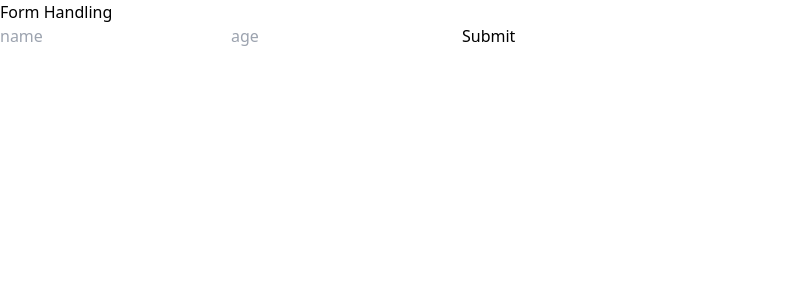
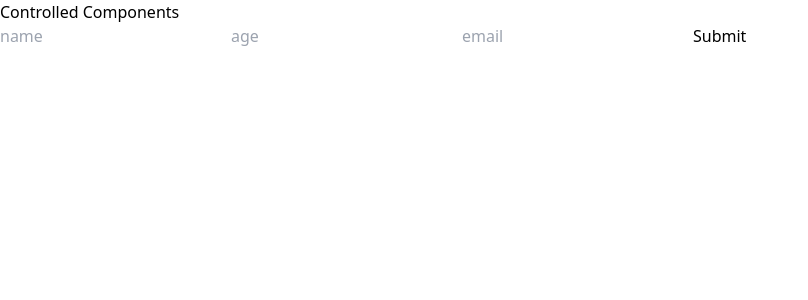
Before and after one commit to milindkusahu/React-Concepts, a React (Vite) app: page / in a window 1280 px wide. Shown: the top 300 px of the page, without its empty margins (0-808 px from the left). Built offline with nearby package versions, Linux system fonts and the light colour scheme.

Commit message:
Form handling (Controlled Components)

```diff
--- a/src/App.jsx
+++ b/src/App.jsx
@@ -4,7 +4,8 @@
 // import CardSlide from "./components/CardSlide";
 // import Friends from "./components/Friends/Friends";
 // import Music from "./components/Music/Music";
-import FormHandling from "./components/FormHandling/FormHandling";
+// import FromsUseRef from "./components/FormHandling/FromsUseRef";
+import Controlled from "./components/FormHandling/Controlled";
 
 // import "./App.css";
 
@@ -17,7 +18,8 @@ const App = () => {
       {/* <CardSlide /> */}
       {/* <Friends /> */}
       {/* <Music /> */}
-      <FormHandling />
+      {/* <FromsUseRef /> */}
+      <Controlled />
     </>
   );
 };
--- /dev/null
+++ b/src/components/FormHandling/Controlled.jsx
@@ -0,0 +1,45 @@
+// Controlled components - Real time updation of input data using "useState"
+
+import React, { useState } from "react";
+
+const Controlled = () => {
+  const [val, setVal] = useState({ name: "", age: "", email: "" });
+
+  const handleSubmit = (e) => {
+    e.preventDefault();
+    console.log(val);
+  };
+
+  return (
+    <div>
+      <h1>Controlled Components</h1>
+
+      <form action="" onSubmit={handleSubmit}>
+        <input
+          onChange={(e) => {
+            setVal({ ...val, name: e.target.value });
+          }}
+          placeholder="name"
+          type="text"
+        />
+        <input
+          onChange={(e) => {
+            setVal({ ...val, age: e.target.value });
+          }}
+          placeholder="age"
+          type="number"
+        />
+        <input
+          onChange={(e) => {
+            setVal({ ...val, email: e.target.value });
+          }}
+          placeholder="email"
+          type="email"
+        />
+        <input type="submit" />
+      </form>
+    </div>
+  );
+};
+
+export default Controlled;
--- a/src/components/FormHandling/FormHandling.jsx
+++ b/src/components/FormHandling/FromsUseRef.jsx
@@ -1,6 +1,6 @@
 import React, { useRef } from "react";
 
-const FormHandling = () => {
+const FromsUseRef = () => {
   const name = useRef(null);
   const age = useRef(null);
 
@@ -22,4 +22,4 @@ const FormHandling = () => {
   );
 };
 
-export default FormHandling;
+export default FromsUseRef;
```
